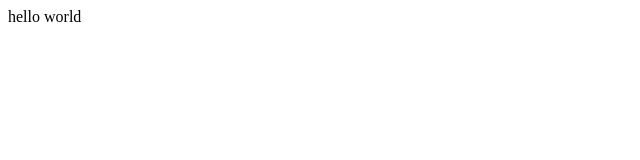
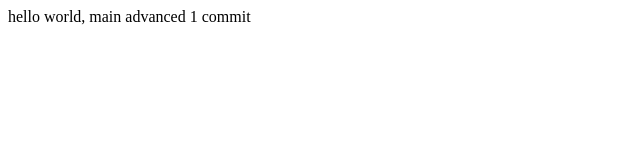
Before and after one commit to jskipgit/git-test, a plain HTML site: page index.html in a window 1280 px wide. Shown: the whole page, without its empty margins (0-640 px from the left). Drawn offline with Linux system fonts and the light colour scheme.

Commit message:
main advanced one commit

```diff
--- a/index.html
+++ b/index.html
@@ -1,3 +1,3 @@
 <html>
-hello world
+hello world, main advanced 1 commit
 </html>
```
